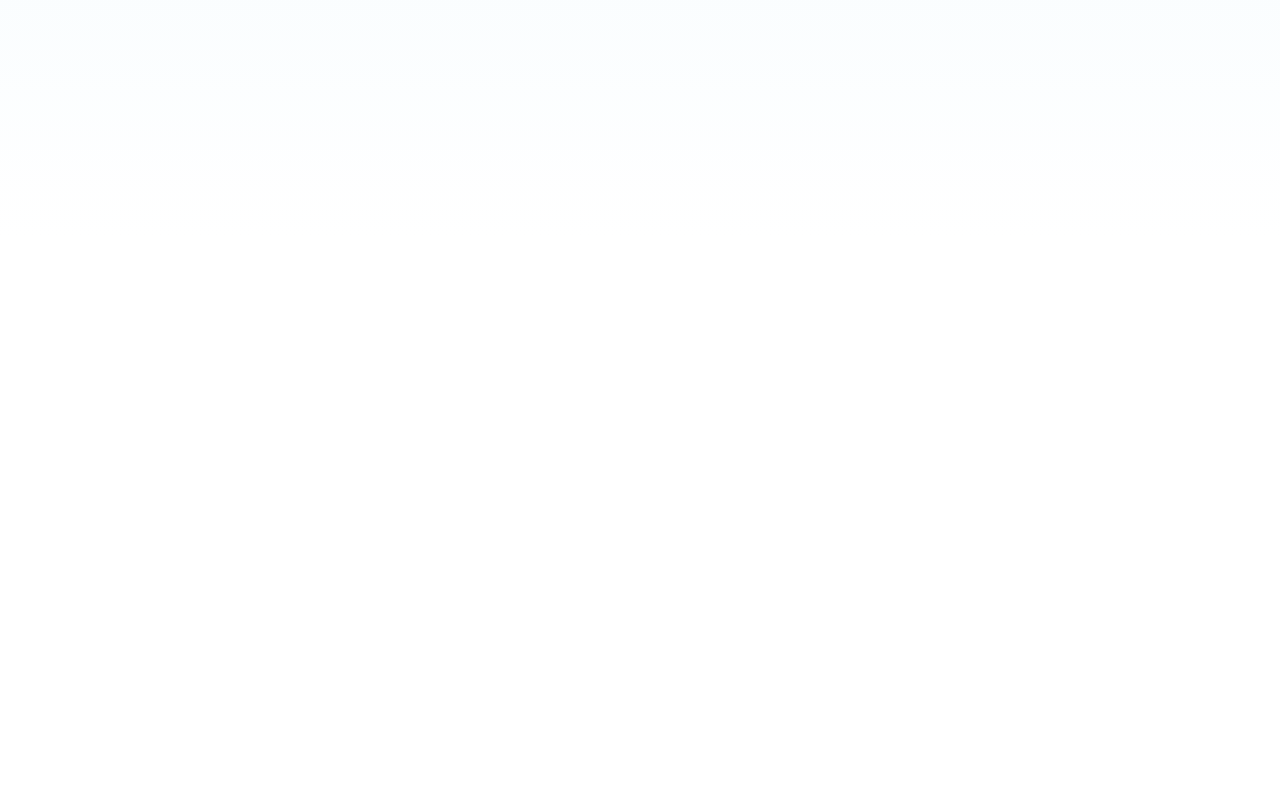
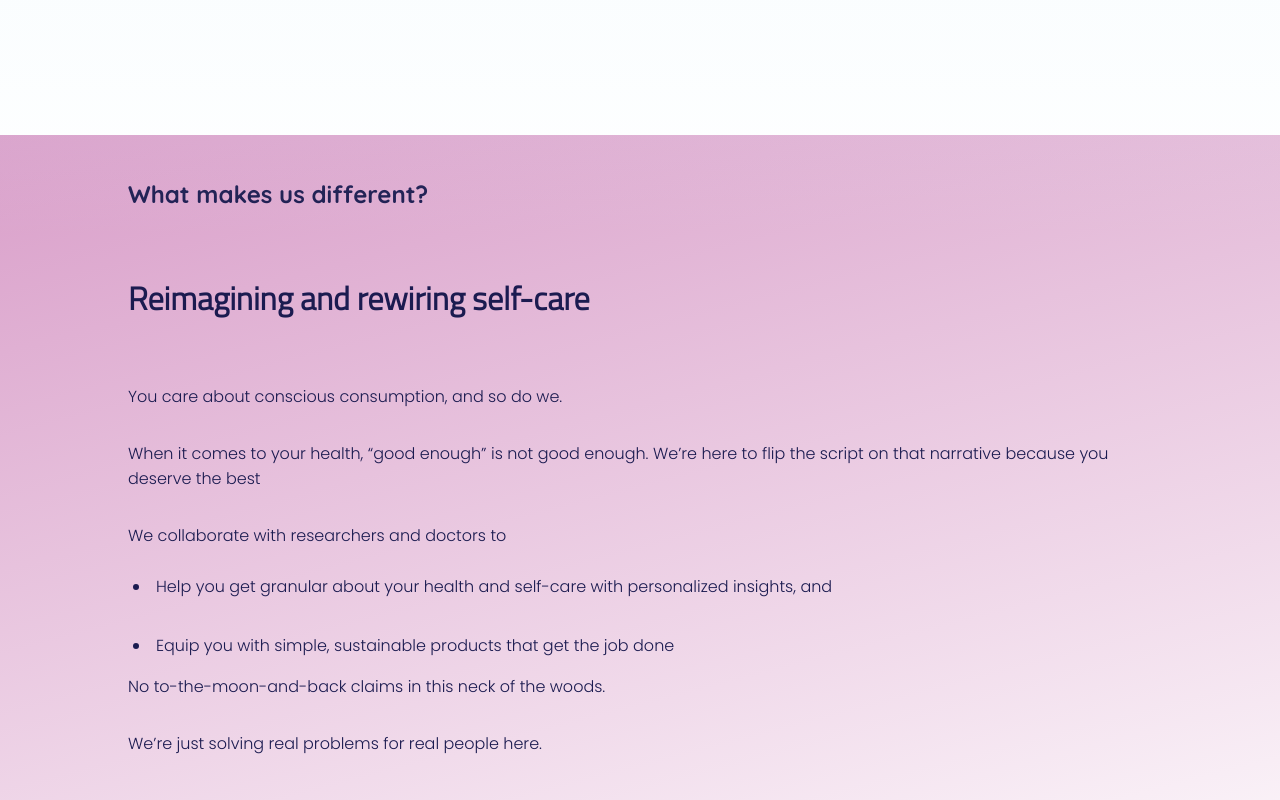
Before and after one commit to amanscisingh/dyeus-submission-amanscisingh, a React (Create React App) app: page / in a window 1280 px wide. Shown: the part 1600-2400 px from the top of the page. Before the commit the page ends 1838 px from the top, so only its background shows below. Built offline with nearby package versions, Linux system fonts and the light colour scheme.

Commit message:
created section2 component comtaining 'what makes us different?' section

```diff
--- a/src/App.js
+++ b/src/App.js
@@ -2,12 +2,14 @@ import logo from './logo.svg';
 import './App.css';
 import Header from './components/Header';
 import Section1 from './components/Section1';
+import Section2 from './components/Section2';
 
 function App() {
   return (
     <div className="App">
       <Header />
       <Section1 />
+      <Section2 />
     </div>
   );
 }
--- a/src/components/Section1.js
+++ b/src/components/Section1.js
@@ -10,7 +10,7 @@ const Section1 = () => {
     <div className="section1">
         <h1 className="h1 section1__element">About Diana</h1>
         <br />
-        <h2 className="h2 section1__element">A platform that looks out for you</h2>
+        <h2 className="h2 section1__element bold">A platform that looks out for you</h2>
         <br />
         <p className="p section1__element">
         Diana empowers you to understand how your body works so you can look and feel your best.
--- /dev/null
+++ b/src/components/Section2.js
@@ -0,0 +1,54 @@
+import React from 'react'
+import '../styles/dist/global.css'
+import '../styles/dist/section2.css'
+
+const Section2 = () => {
+
+
+  return (
+    <div className="section2">
+        <br />
+        <h2 className="h2 section2__element boldest">
+            What makes us different?
+        </h2>
+
+        <br />
+        <h1 className="h1 section2__element">
+            Reimagining and rewiring self-care
+        </h1>
+
+        <br />
+        <p className="p section2__element">
+        You care about conscious consumption, and so do we.
+        </p>
+
+        <p className="p section2__element">
+        When it comes to your health, “good enough” is not good enough. We’re here to flip the script on that narrative because you deserve the best
+        </p>
+
+        <p className="p section2__element">
+        We collaborate with researchers and doctors to
+        </p>
+
+        <li className="p section2__element li">
+        Help you get granular about your health and self-care with personalized insights, and
+        </li>
+
+        <br />
+        <li className="p section2__element li">
+        Equip you with simple, sustainable products that get the job done
+        </li>
+
+        <p className="p section2__element">
+        No to-the-moon-and-back claims in this neck of the woods.
+        </p>
+
+        <p className="p section2__element">
+        We’re just solving real problems for real people here.
+        </p>
+
+    </div>
+  )
+}
+
+export default Section2
--- a/src/styles/global.styl
+++ b/src/styles/global.styl
@@ -16,3 +16,7 @@
 
 .black
     color black
+
+.li
+    margin-left 10px
+    margin-top 10px
--- /dev/null
+++ b/src/styles/section2.styl
@@ -0,0 +1,15 @@
+@import 'variables'
+
+.section2
+    height 841px
+    background linear-gradient(165.41deg, #D99EC9 0%, rgba(246, 240, 196, 0) 100%)
+    text-align left
+    width 100%
+    display flex
+    flex-direction column
+    align-items center
+    justify-content start
+
+.section2__element
+    color blue
+    width 80%
```
Also changed, not shown: src/styles/dist/global.css, src/styles/dist/section2.css (added).
